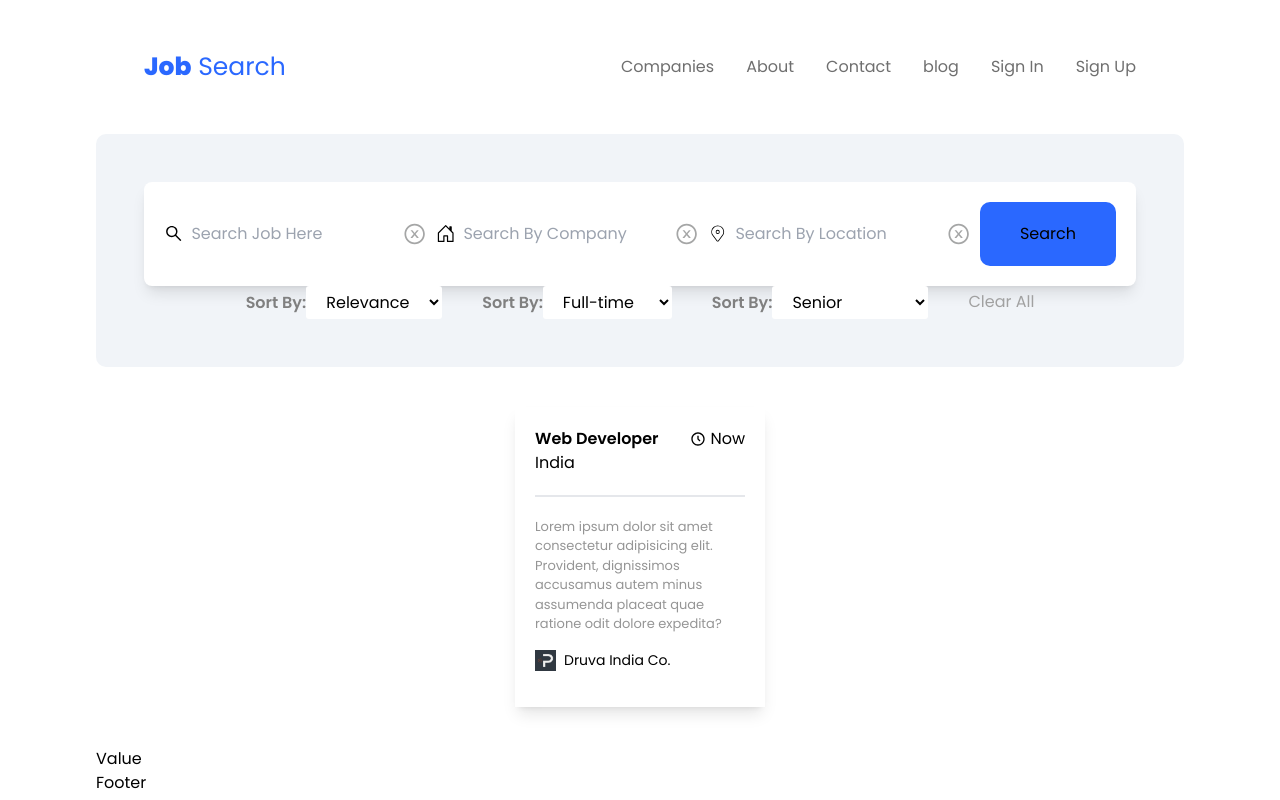
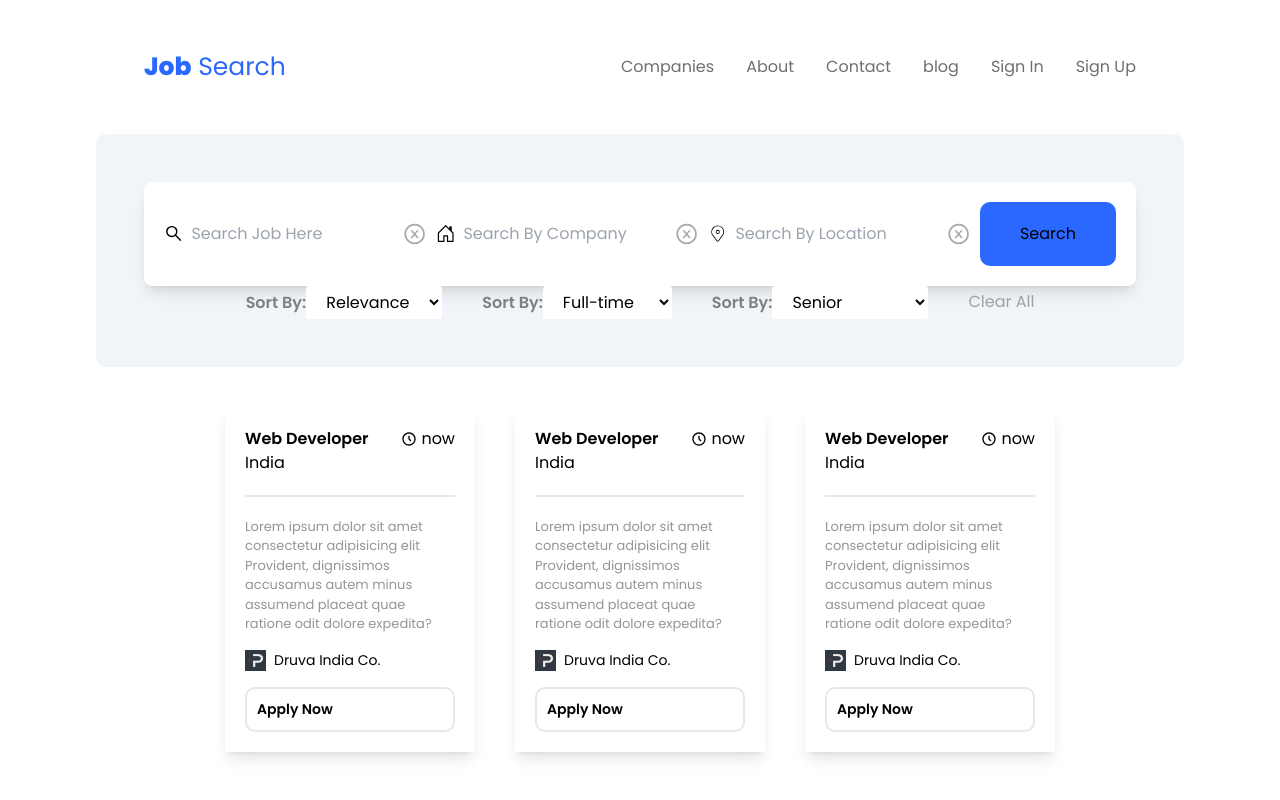
Before and after one commit to pratapshingane18/Skillathon-job, a React (Vite) app in the folder Skillathon/Courses/jobsearchNew/job/: page / in a window 1280 px wide. Shown: the top 800 px of the page. Built offline with nearby package versions, Linux system fonts and the light colour scheme.

Commit message:
job done( I mean job section done A lot is remaining

```diff
--- a/Skillathon/Courses/jobsearchNew/job/src/Components/JobDiv/Jobs.jsx
+++ b/Skillathon/Courses/jobsearchNew/job/src/Components/JobDiv/Jobs.jsx
@@ -1,48 +1,153 @@
 import React from 'react'
 import {BiTimeFive} from 'react-icons/bi'
 import pratLogo from '../../assets/img/pratlogo.png';
+
+//for all jobs we will be using high order array method called Map
+// We shall lit all the job into an array called Data
+
+const Data = [
+    {
+    id:1,
+    image:pratLogo,
+    title: 'Web Developer',
+    time:'now',
+    location:'India',
+    desc:'Lorem ipsum dolor sit amet consectetur adipisicing elit Provident, dignissimos accusamus autem minus assumend placeat quae ratione odit dolore expedita?',
+    company:'Druva India Co.'
+
+    },
+
+    {
+        id:2,
+        image:pratLogo,
+        title: 'Web Developer',
+        time:'now',
+        location:'India',
+        desc:'Lorem ipsum dolor sit amet consectetur adipisicing elit Provident, dignissimos accusamus autem minus assumend placeat quae ratione odit dolore expedita?',
+        company:'Druva India Co.'
+
+        },
+
+        {
+            id:3,
+            image:pratLogo,
+            title: 'Web Developer',
+            time:'now',
+            location:'India',
+            desc:'Lorem ipsum dolor sit amet consectetur adipisicing elit Provident, dignissimos accusamus autem minus assumend placeat quae ratione odit dolore expedita?',
+            company:'Druva India Co.'
+
+            },
+
+            {
+                id:4,
+                image:pratLogo,
+                title: 'Web Developer',
+                time:'now',
+                location:'India',
+                desc:'Lorem ipsum dolor sit amet consectetur adipisicing elit Provident, dignissimos accusamus autem minus assumend placeat quae ratione odit dolore expedita?',
+                company:'Druva India Co.'
+
+                },
+
+                {
+                    id:5,
+                    image:pratLogo,
+                    title: 'Web Developer',
+                    time:'now',
+                    location:'India',
+                    desc:'Lorem ipsum dolor sit amet consectetur adipisicing elit Provident, dignissimos accusamus autem minus assumend placeat quae ratione odit dolore expedita?',
+                    company:'Druva India Co.'
+
+                    },
+
+                    {
+                        id:6,
+                        image:pratLogo,
+                        title: 'Web Developer',
+                        time:'now',
+                        location:'India',
+                        desc:'Lorem ipsum dolor sit amet consectetur adipisicing elit Provident, dignissimos accusamus autem minus assumend placeat quae ratione odit dolore expedita?',
+                        company:'Druva India Co.'
+
+                        },
+
+                        {
+                            id:7,
+                            image:pratLogo,
+                            title: 'Web Developer',
+                            time:'now',
+                            location:'India',
+                            desc:'Lorem ipsum dolor sit amet consectetur adipisicing elit Provident, dignissimos accusamus autem minus assumend placeat quae ratione odit dolore expedita?',
+                            company:'Druva India Co.'
+
+                            },
+
+                            {
+                                id:8,
+                                image:pratLogo,
+                                title: 'Web Developer',
+                                time:'now',
+                                location:'India',
+                                desc:'Lorem ipsum dolor sit amet consectetur adipisicing elit Provident, dignissimos accusamus autem minus assumend placeat quae ratione odit dolore expedita?',
+                                company:'Druva India Co.'
+
+                                }
+
+]
+
+// Above is for single Npw how to map it for multiple jobs
+
 
 const Jobs  = () =>{
     return (
         <div>
 
-            <div className = "jobContainer flex gap-10 justify-center flex-wrap items-center py-10">
+            <div  className = "jobContainer flex gap-10 justify-center flex-wrap items-center py-10">
 
-                <div className="group group/item singlejob w-[250px] p-[20px] bg-white rounded[10px] hover:bg-blueColor shadow-lg shadow-greyIsh-400/700 hover:shadow-lg">
+                {
+                    Data.map(({id,image,title,time,location,desc,company})=>{
+                        return (
+                            <div key = {id} className="group group/item singlejob w-[250px] p-[20px] bg-white rounded[10px] hover:bg-[#2a68ff] shadow-lg shadow-[#f1f4f8]-400/700 hover:shadow-lg">
                     <span className='flex justify-between items-center gap-4'>
-                        <h1 className ='text-[16px] font-semibold text-textColor group-hover:text-red'>
-                            Web Developer
+                        <h1 className ='text-[16px] font-semibold text-textColor group-hover:text-white'>
+                            {title}
                         </h1>
 
 
                     <span className="flex items-center text-[#000] gap-1">
-                        <BiTimeFive />Now
+                        <BiTimeFive />{time}
                     </span>
 
                     </span>
 
-                    <h6 className ="text-[#000]">India</h6>
+                    <h6 className ="text-[#000]">{location}</h6>
 
-            <p className ='text-[13px] text-[#959595] pt-[20px] border-t-[2px] mt-[20px] group-hover:text-[#000]'>
+            <p className ='text-[13px] text-[#959595] pt-[20px] border-t-[2px] mt-[20px] group-hover:text-white'>
 
-                Lorem ipsum dolor sit amet consectetur adipisicing elit.
-                 Provident, dignissimos accusamus autem minus assumenda
-                  placeat quae ratione odit dolore expedita?
+               {desc}
 
             </p>
 
 
 
             <div className='company flex items-center gap-2'>
-                <img src={pratLogo} alt="Company Logo" className = 'w-[10%]' />
+                <img src={image} alt="Company Logo" className = 'w-[10%]' />
 
-                <span className = "text-[14px] py-[1rem] block group-hover:text-red">
-                    Druva India Co.
+                <span className = "text-[14px] py-[1rem] block group-hover:text-white">
+                    {company}
                 </span>
             </div>
 
 
+            <botton className='align-center border-[2px] rounded-[10px] block p-[10px] w-full text-[14px] font-semibold text-textColor hover:bg-white group-hover/item:text-textColor group-hover:text-black'>
+                Apply Now
+            </botton>
+
                 </div>
+                        )
+                    })
+                }
             </div>
 
         </div>
```
